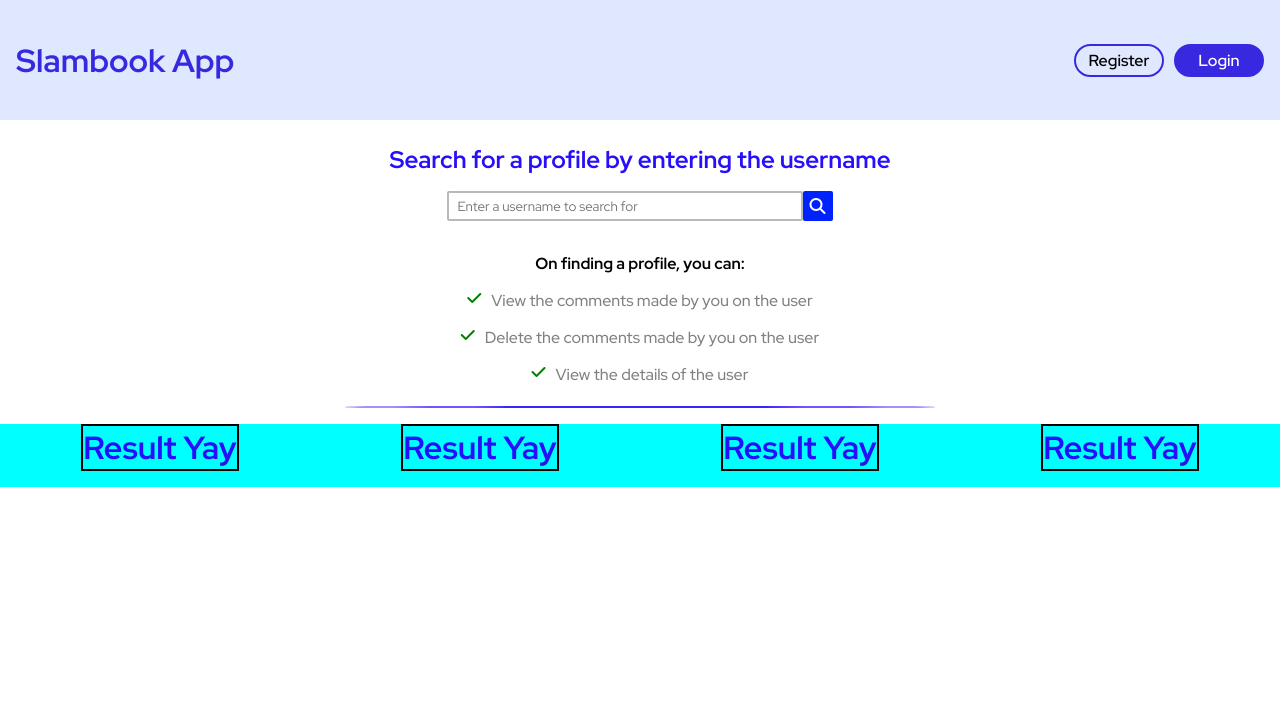
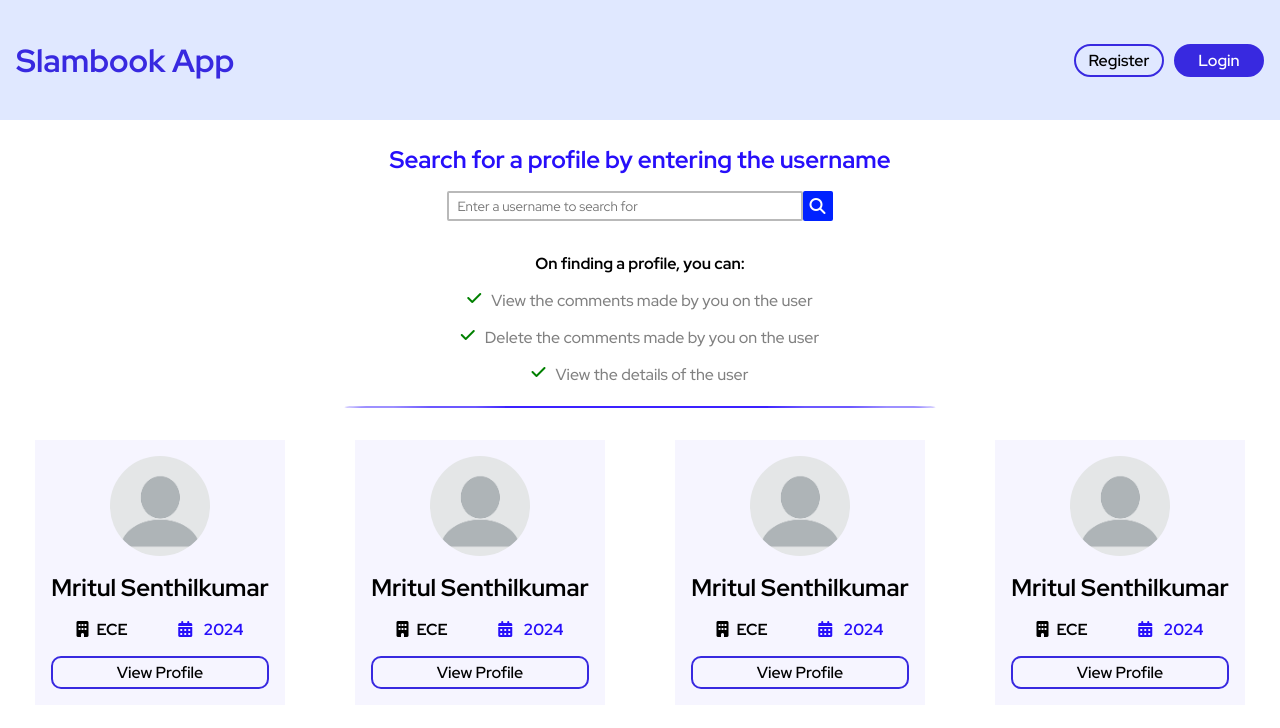
Before and after one commit to mritul/task-3-slambook, a React (Create React App) app in the folder frontend/: page /search in a window 1280 px wide. Shown: the top 728 px of the page. Built offline with nearby package versions, Linux system fonts and the light colour scheme.

Commit message:
cards on search built

```diff
--- a/frontend/src/App.css
+++ b/frontend/src/App.css
@@ -2,6 +2,7 @@
   text-align: center;
   width: 100%;
   height: 100%;
+  overflow-x: hidden;
 }
 
 /* Global */
@@ -388,14 +389,56 @@ main {
   display: flex;
   justify-content: space-around;
   flex-wrap: wrap;
-  background-color: aqua;
+  margin-top: 1rem;
 }
 
 .Result {
-  border: 2px solid black;
+  margin-bottom: 1rem;
+  background-color: hsl(245, 100%, 98%);
+  padding: 1rem;
+  display: flex;
+  flex-direction: column;
+  align-items: center;
+}
+
+.Result > img {
+  border-radius: 50%;
+  width: 100px;
   margin-bottom: 1rem;
 }
 
+.card-full-name {
+  color: black;
+  font-size: 1.5rem;
+  margin-bottom: 1rem;
+}
+
+.details-panel {
+  display: flex;
+  justify-content: space-around;
+  flex-direction: row-reverse;
+  font-size: 0.5rem;
+  width: 100%;
+  margin-bottom: 1rem;
+}
+
+.details-panel i {
+  margin-right: 0.5rem;
+}
+
+.btn-view-profile {
+  width: 100%;
+  border: 2px solid hsl(245, 75%, 52%);
+  border-radius: 10px;
+  box-shadow: inset 0 0 0 0;
+  transition: 0.4s ease;
+}
+
+.btn-view-profile:hover {
+  box-shadow: inset 400px 0 0 0 hsl(232, 100%, 50%);
+  color: whitesmoke;
+  transition: 0.4s ease;
+}
 /* @media queries */
 
 @media screen and (max-width: 720px) {
--- a/frontend/src/components/Result.jsx
+++ b/frontend/src/components/Result.jsx
@@ -1,7 +1,17 @@
 const Result = () => {
   return (
     <div className="Result">
-      <h1>Result Yay</h1>
+      <img src="assets/avatar-default.png" alt="Profile Pic" />
+      <h1 className="card-full-name">Mritul Senthilkumar</h1>
+      <div className="details-panel">
+        <h1 className="card-batch">
+          <i className="fa-solid fa-calendar-days"></i> 2024
+        </h1>
+        <h1 className="card-department">
+          <i className="fa-solid fa-building"></i>ECE
+        </h1>
+      </div>
+      <button className="btn btn-view-profile">View Profile</button>
     </div>
   );
 };
```
Also changed, not shown: 2 other files (tests, documents, lock files or other folders).
